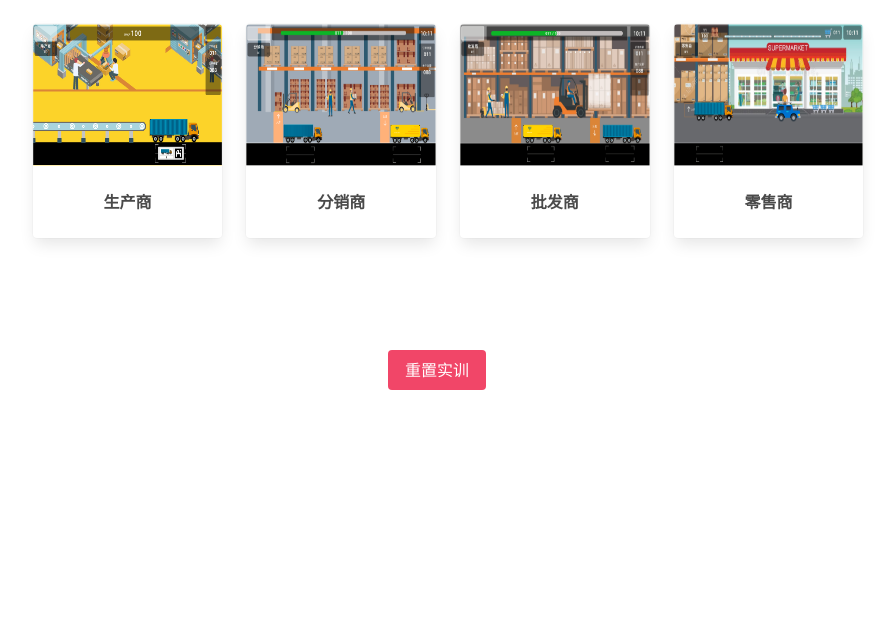
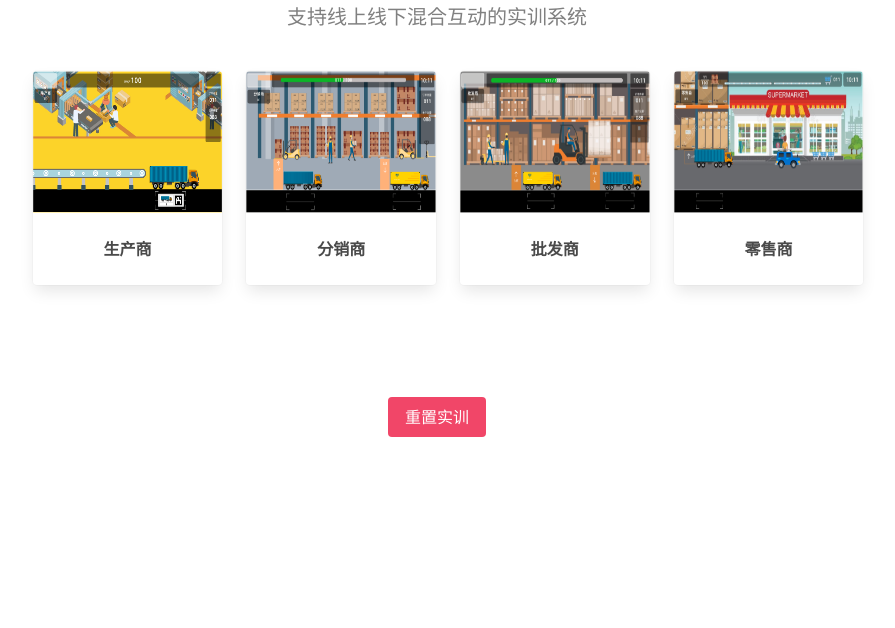
Before and after one commit to ssor/supply-chain-server, a plain HTML site: page roots/index.html in a window 1280 px wide. Shown: the part 172-800 px from the top of the page, without its empty margins (203-1098 px from the left). Drawn offline with Linux system fonts and the light colour scheme; files that its build step writes are made by us from their sources; files whose address does not match are found by name.

Commit message:
添加了小标题

```diff
--- a/roots/index.html
+++ b/roots/index.html
@@ -36,6 +36,7 @@
 <body>
     <div style="text-align: center; margin-top: 100px;">
         <h1 class="title is-1">供应链模拟实训系统</h1>
+        <h5 class="title is-5" style="color: grey; font-weight: 100;">支持线上线下混合互动的实训系统</h5>
     </div>
     <div class="columns" style="margin-top: 30px; margin-left: 10px;">
         <div class="column "></div>
```
